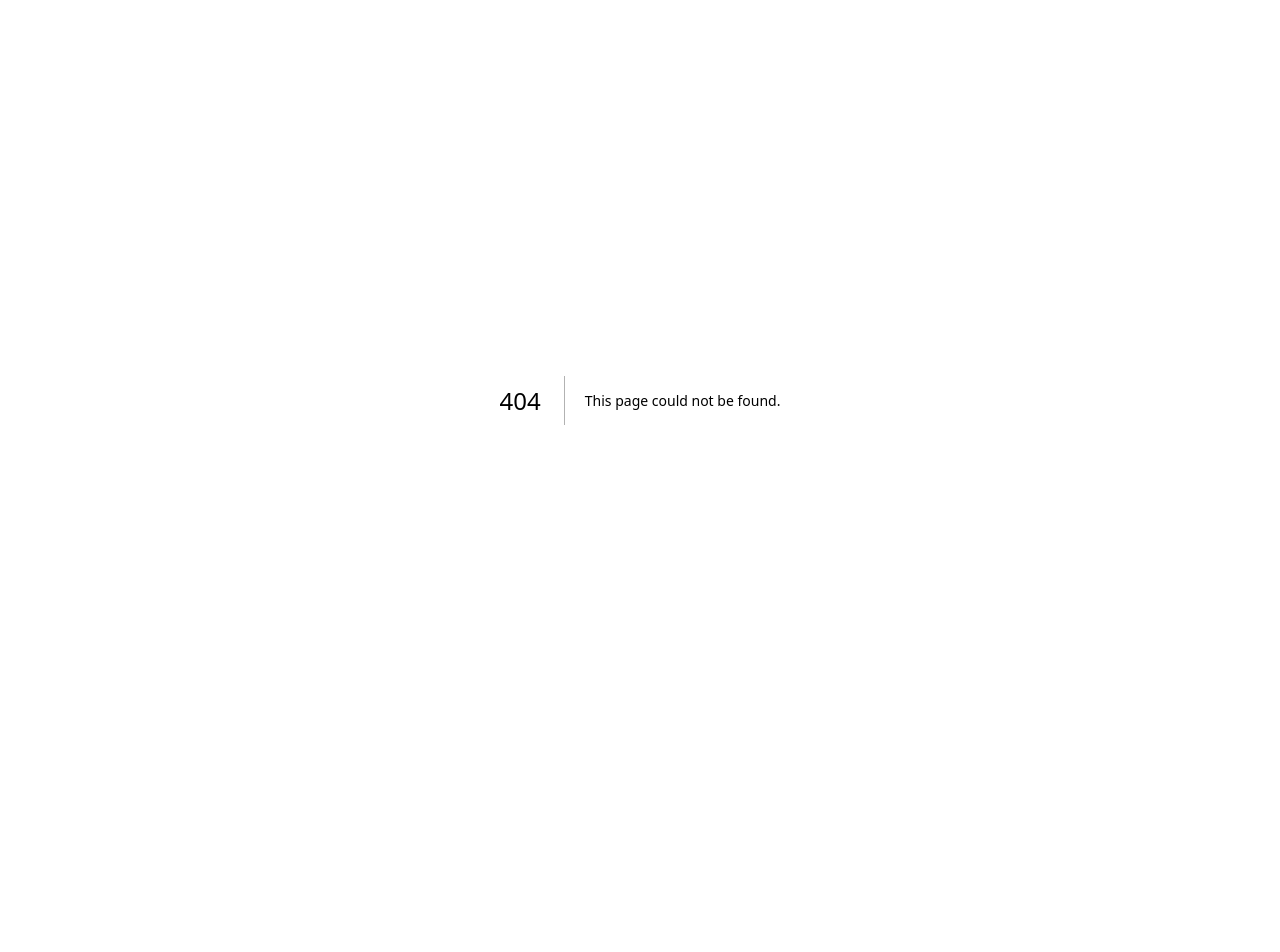
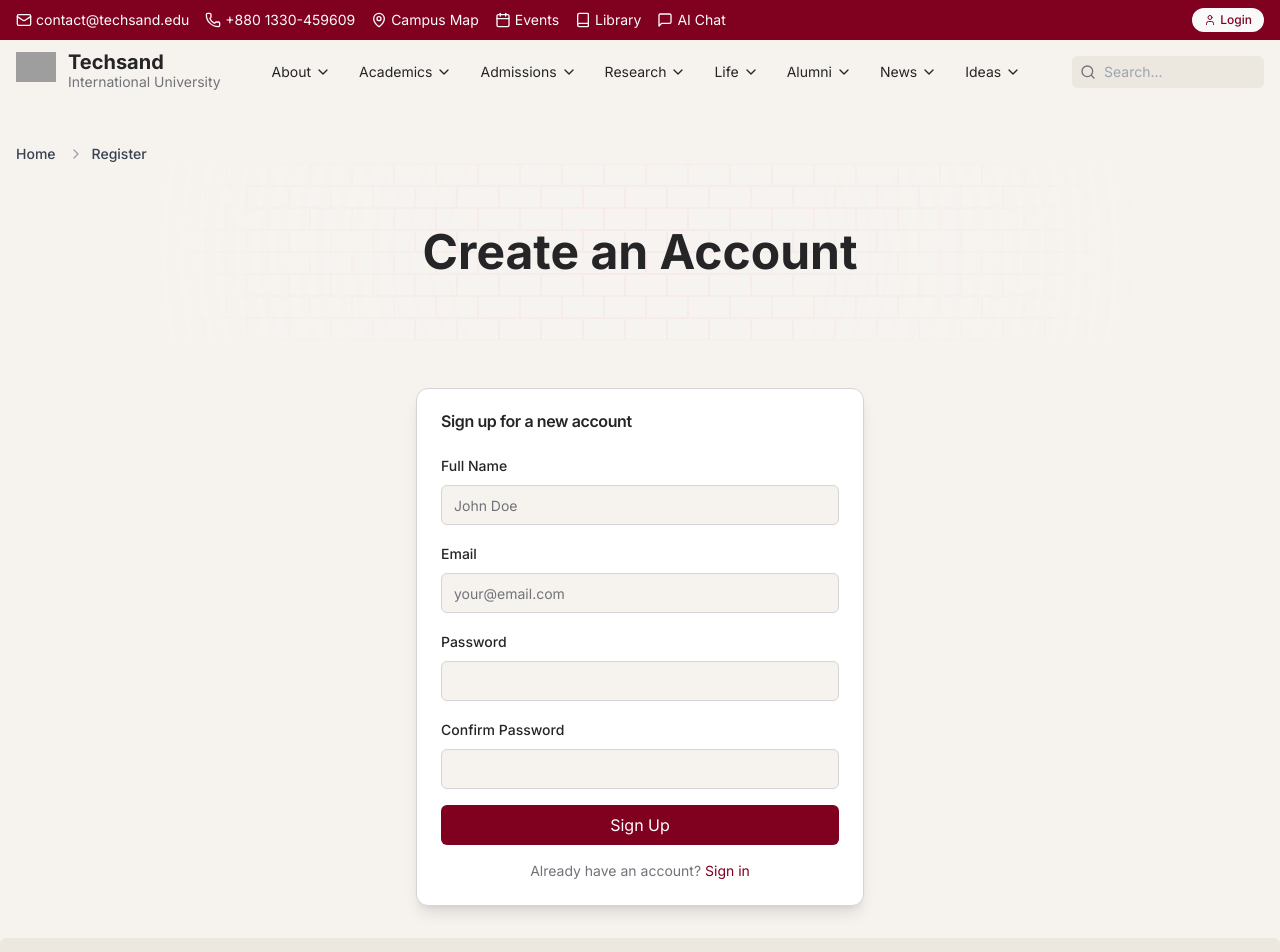
Before and after one commit to rahathosen/ums-client, a Next.js app: page /register in a window 1280 px wide. Before the commit this address had no page. Shown: the top 952 px of the page. Before the commit the page ends 800 px from the top, so only its background shows below. Built offline with nearby package versions, Linux system fonts and the light colour scheme; grey boxes are pictures that could not be loaded.

Commit message:
Add login and registration pages; implement form handling and UI components

```diff
--- /dev/null
+++ b/app/login/page.tsx
@@ -0,0 +1,98 @@
+"use client";
+
+import { useState } from "react";
+import { useRouter } from "next/navigation";
+import Link from "next/link";
+import Layout from "../components/layout";
+import Breadcrumb from "../components/breadcrumb";
+import { Card, CardContent, CardHeader, CardTitle } from "@/components/ui/card";
+import { Input } from "@/components/ui/input";
+import { Button } from "@/components/ui/button";
+import { Label } from "@/components/ui/label";
+import BackgroundBricks from "../components/background-bricks";
+
+export default function LoginPage() {
+  const [email, setEmail] = useState("");
+  const [password, setPassword] = useState("");
+  const router = useRouter();
+
+  const handleSubmit = async (e: React.FormEvent) => {
+    e.preventDefault();
+    // Here you would typically handle the login logic
+    console.log("Login attempt with:", { email, password });
+    // For now, we'll just redirect to the home page
+    router.push("/");
+  };
+
+  return (
+    <Layout>
+      <div className="container mx-auto px-4 py-8">
+        <Breadcrumb items={[{ label: "Login", href: "/login" }]} />
+        <div className="relative py-16 mb-12">
+          <BackgroundBricks
+            patternColor="#fb3a5d"
+            backgroundColor="#f8f9fa"
+            className="opacity-10"
+          />
+          <h1 className="text-4xl md:text-5xl font-bold text-center relative z-10">
+            Login
+          </h1>
+        </div>
+
+        <Card className="max-w-md mx-auto shadow-lg">
+          <CardHeader>
+            <CardTitle>Sign in to your account</CardTitle>
+          </CardHeader>
+          <CardContent>
+            <form onSubmit={handleSubmit} className="space-y-4">
+              <div className="space-y-2">
+                <Label htmlFor="email">Email</Label>
+                <Input
+                  id="email"
+                  type="email"
+                  placeholder="your@email.com"
+                  value={email}
+                  onChange={(e) => setEmail(e.target.value)}
+                  required
+                />
+              </div>
+              <div className="space-y-2">
+                <Label htmlFor="password">Password</Label>
+                <Input
+                  id="password"
+                  type="password"
+                  value={password}
+                  onChange={(e) => setPassword(e.target.value)}
+                  required
+                />
+              </div>
+              <Button
+                type="submit"
+                variant={"default"}
+                className="w-full bg-primary text-white p-2 rounded-md"
+              >
+                Sign In
+              </Button>
+            </form>
+            <div className="mt-4 text-center">
+              <Link
+                href="/forgot-password"
+                className="text-sm text-primary hover:underline"
+              >
+                Forgot your password?
+              </Link>
+            </div>
+            <div className="mt-4 text-center">
+              <p className="text-sm text-muted-foreground">
+                Don&apos;t have an account?{" "}
+                <Link href="/register" className="text-primary hover:underline">
+                  Sign up
+                </Link>
+              </p>
+            </div>
+          </CardContent>
+        </Card>
+      </div>
+    </Layout>
+  );
+}
--- /dev/null
+++ b/app/register/page.tsx
@@ -0,0 +1,118 @@
+"use client";
+
+import { useState } from "react";
+import { useRouter } from "next/navigation";
+import Link from "next/link";
+import Layout from "../components/layout";
+import Breadcrumb from "../components/breadcrumb";
+import { Card, CardContent, CardHeader, CardTitle } from "@/components/ui/card";
+import { Input } from "@/components/ui/input";
+import { Button } from "@/components/ui/button";
+import { Label } from "@/components/ui/label";
+import BackgroundBricks from "../components/background-bricks";
+
+export default function RegisterPage() {
+  const [name, setName] = useState("");
+  const [email, setEmail] = useState("");
+  const [password, setPassword] = useState("");
+  const [confirmPassword, setConfirmPassword] = useState("");
+  const router = useRouter();
+
+  const handleSubmit = async (e: React.FormEvent) => {
+    e.preventDefault();
+    // Here you would typically handle the registration logic
+    console.log("Registration attempt with:", {
+      name,
+      email,
+      password,
+      confirmPassword,
+    });
+    // For now, we'll just redirect to the login page
+    router.push("/login");
+  };
+
+  return (
+    <Layout>
+      <div className="container mx-auto px-4 py-8">
+        <Breadcrumb items={[{ label: "Register", href: "/register" }]} />
+        <div className="relative py-16 mb-12">
+          <BackgroundBricks
+            patternColor="#fb3a5d"
+            backgroundColor="#f8f9fa"
+            className="opacity-10"
+          />
+          <h1 className="text-4xl md:text-5xl font-bold text-center relative z-10">
+            Create an Account
+          </h1>
+        </div>
+
+        <Card className="max-w-md mx-auto shadow-lg">
+          <CardHeader>
+            <CardTitle>Sign up for a new account</CardTitle>
+          </CardHeader>
+          <CardContent>
+            <form onSubmit={handleSubmit} className="space-y-4">
+              <div className="space-y-2">
+                <Label htmlFor="name">Full Name</Label>
+                <Input
+                  id="name"
+                  type="text"
+                  placeholder="John Doe"
+                  value={name}
+                  onChange={(e) => setName(e.target.value)}
+                  required
+                />
+              </div>
+              <div className="space-y-2">
+                <Label htmlFor="email">Email</Label>
+                <Input
+                  id="email"
+                  type="email"
+                  placeholder="your@email.com"
+                  value={email}
+                  onChange={(e) => setEmail(e.target.value)}
+                  required
+                />
+              </div>
+              <div className="space-y-2">
+                <Label htmlFor="password">Password</Label>
+                <Input
+                  id="password"
+                  type="password"
+                  value={password}
+                  onChange={(e) => setPassword(e.target.value)}
+                  required
+                />
+              </div>
+              <div className="space-y-2">
+                <Label htmlFor="confirmPassword">Confirm Password</Label>
+                <Input
+                  id="confirmPassword"
+                  type="password"
+                  value={confirmPassword}
+                  onChange={(e) => setConfirmPassword(e.target.value)}
+                  required
+                />
+              </div>
+              <Button
+                type="submit"
+                variant={"default"}
+                className="w-full bg-primary text-white p-2 rounded-md"
+              >
+                Sign Up
+              </Button>
+            </form>
+            <div className="mt-4 text-center">
+              <p className="text-sm text-muted-foreground">
+                Already have an account?{" "}
+                <Link href="/login" className="text-primary hover:underline">
+                  Sign in
+                </Link>
+              </p>
+            </div>
+          </CardContent>
+        </Card>
+      </div>
+    </Layout>
+  );
+}
```
